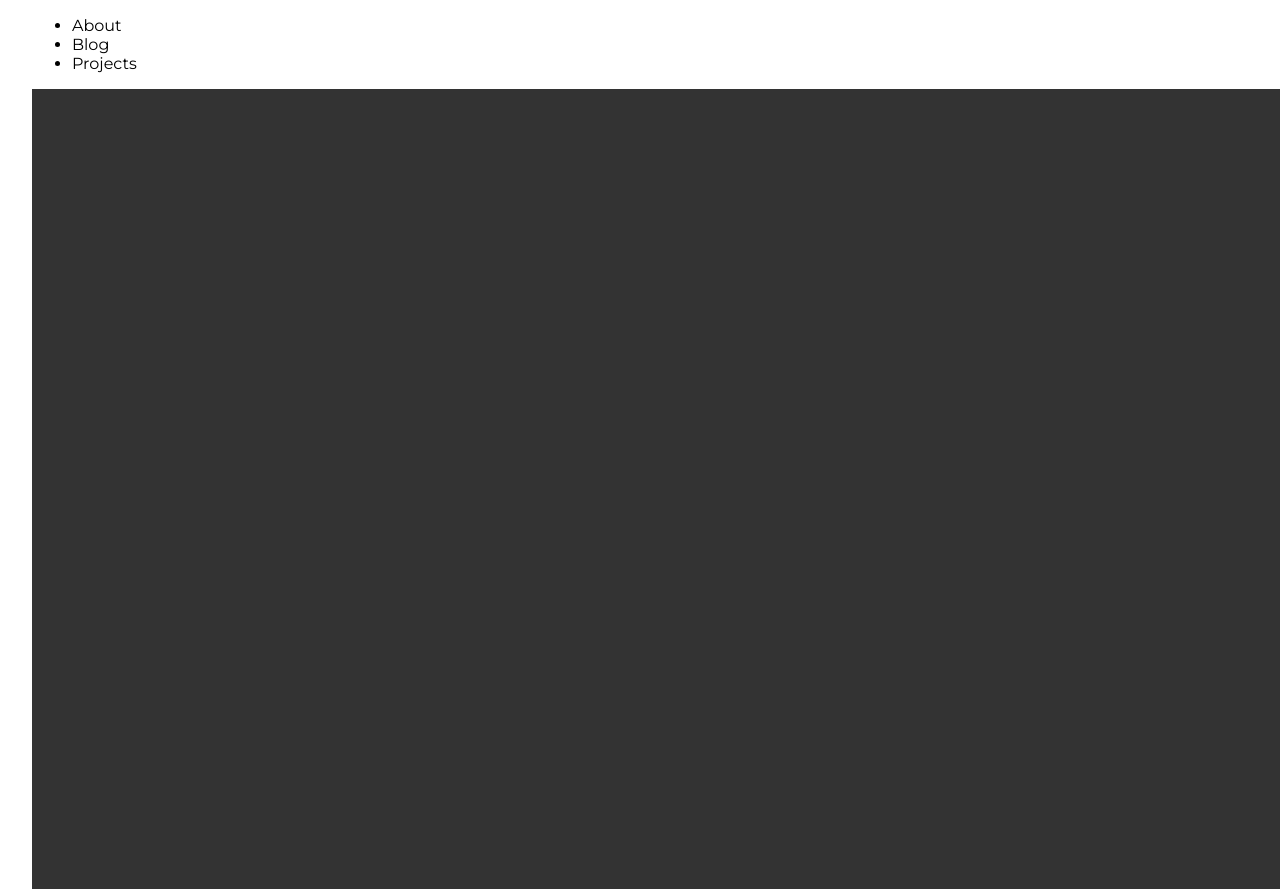
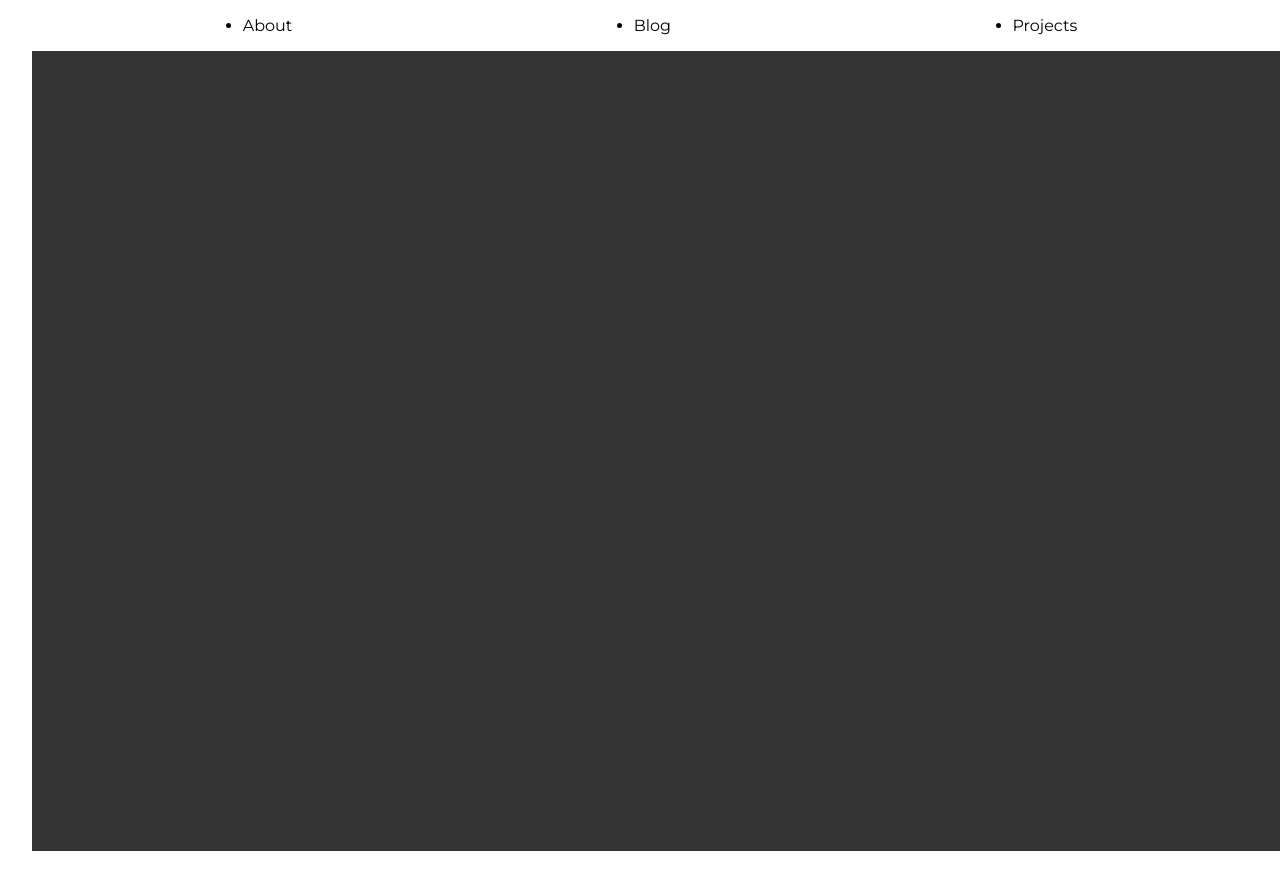
Before and after one commit to sandipolee/nextone, a Next.js app: page / in a window 1280 px wide. Shown: the top 889 px of the page. After the commit the page ends 851 px from the top, so only its background shows below. Built offline with nearby package versions, Linux system fonts and the light colour scheme.

Commit message:
Update globals.css

```diff
--- a/styles/globals.css
+++ b/styles/globals.css
@@ -19,7 +19,12 @@ a {
 * {
   box-sizing: border-box;
 }
+header ul {
+  display: flex;
+  justify-content: space-around;
+  text-decoration: none;
 
+}
 .hero-section{
   height: 100vh;
   width: 100vw;
```
